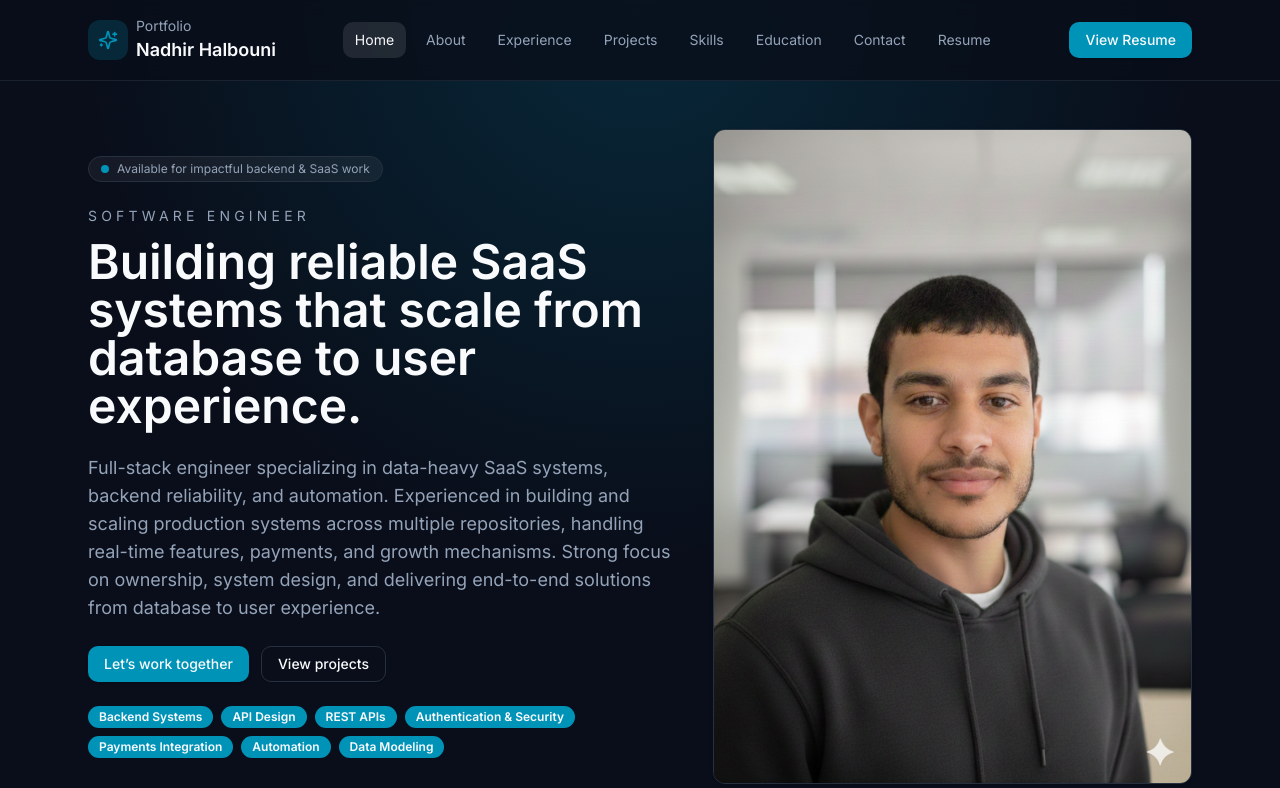
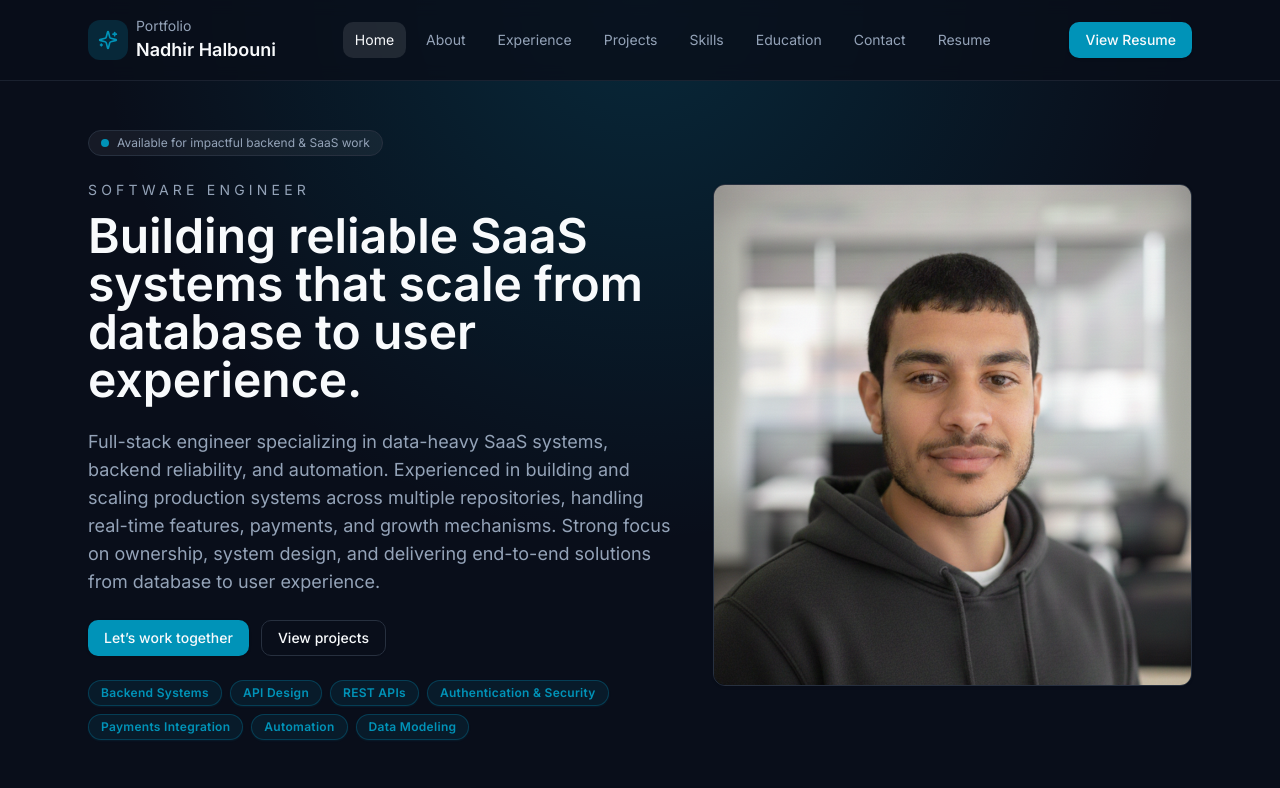
Before and after one commit to n3dhir/portfolio, a React (Vite) app: page / in a window 1280 px wide. Shown: the top 788 px of the page. Built offline with nearby package versions, Linux system fonts and the light colour scheme.

Commit message:
feat: update Badge component styles and adjust image height in Home page

```diff
--- a/src/components/ui/badge.jsx
+++ b/src/components/ui/badge.jsx
@@ -4,14 +4,18 @@ import { cva } from "class-variance-authority"
 import { cn } from "../../lib/utils"
 
 const badgeVariants = cva(
-  "inline-flex items-center rounded-full border border-border px-2.5 py-0.5 text-xs font-semibold transition-colors focus:outline-none focus:ring-2 focus:ring-ring focus:ring-offset-2",
+  "inline-flex items-center rounded-full border px-3 py-1 text-xs font-semibold tracking-wide transition-all focus:outline-none focus:ring-2 focus:ring-ring focus:ring-offset-2",
   {
     variants: {
       variant: {
-        default: "border-transparent bg-primary text-primary-foreground hover:bg-primary/80",
-        secondary: "border-transparent bg-secondary text-secondary-foreground hover:bg-secondary/80",
-        destructive: "border-transparent bg-destructive text-destructive-foreground hover:bg-destructive/80",
-        outline: "text-foreground",
+        default:
+          "border-primary/30 bg-primary/10 text-primary shadow-sm shadow-primary/10 hover:bg-primary/20",
+        secondary:
+          "border-secondary/40 bg-secondary/30 text-secondary-foreground hover:bg-secondary/40",
+        destructive:
+          "border-destructive/40 bg-destructive/15 text-destructive hover:bg-destructive/25",
+        outline:
+          "border-border/70 bg-white/5 text-foreground hover:border-primary/40 hover:text-primary",
       },
     },
     defaultVariants: {
--- a/src/pages/Home.jsx
+++ b/src/pages/Home.jsx
@@ -40,7 +40,7 @@ export default function Home() {
             <img
               src={profile}
               alt="Nadhir Halbouni"
-              className="h-full w-full object-cover"
+              className="h-[500px] w-full object-cover"
             />
           </CardContent>
         </Card>
```
